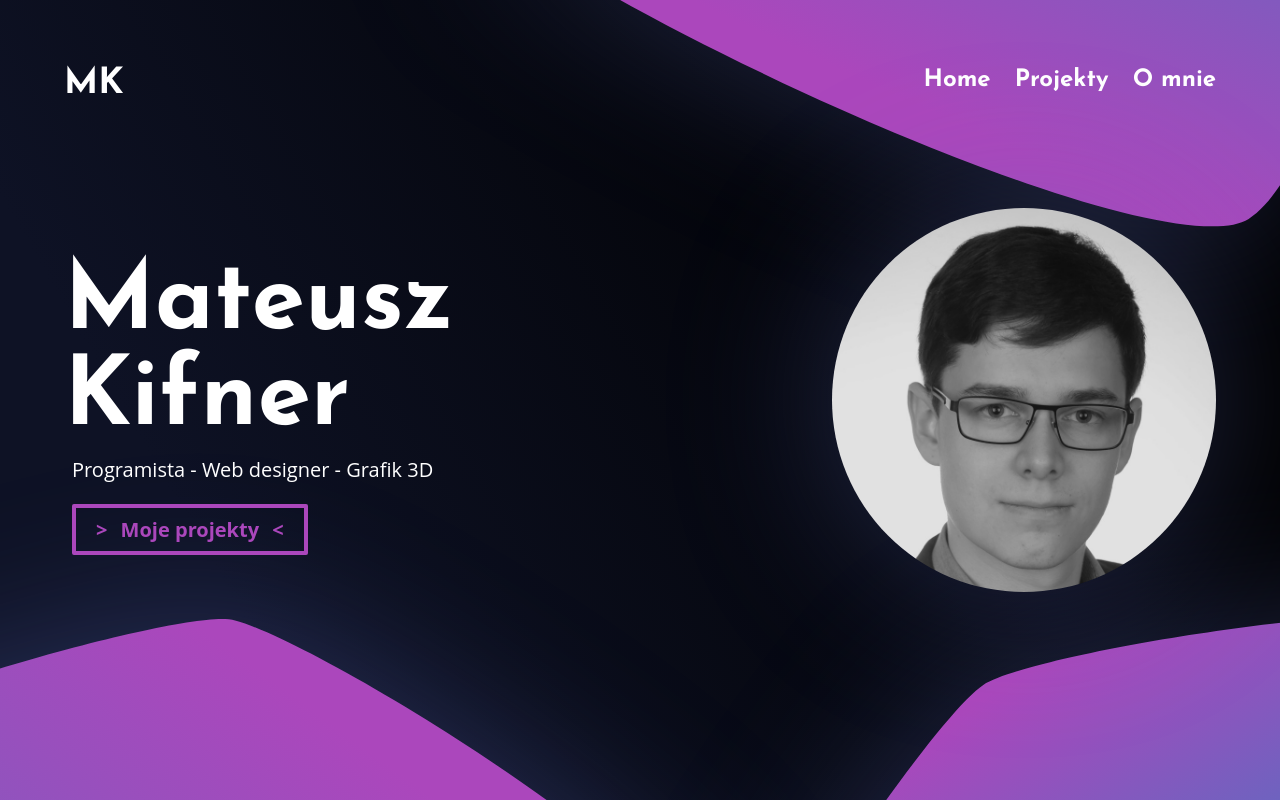
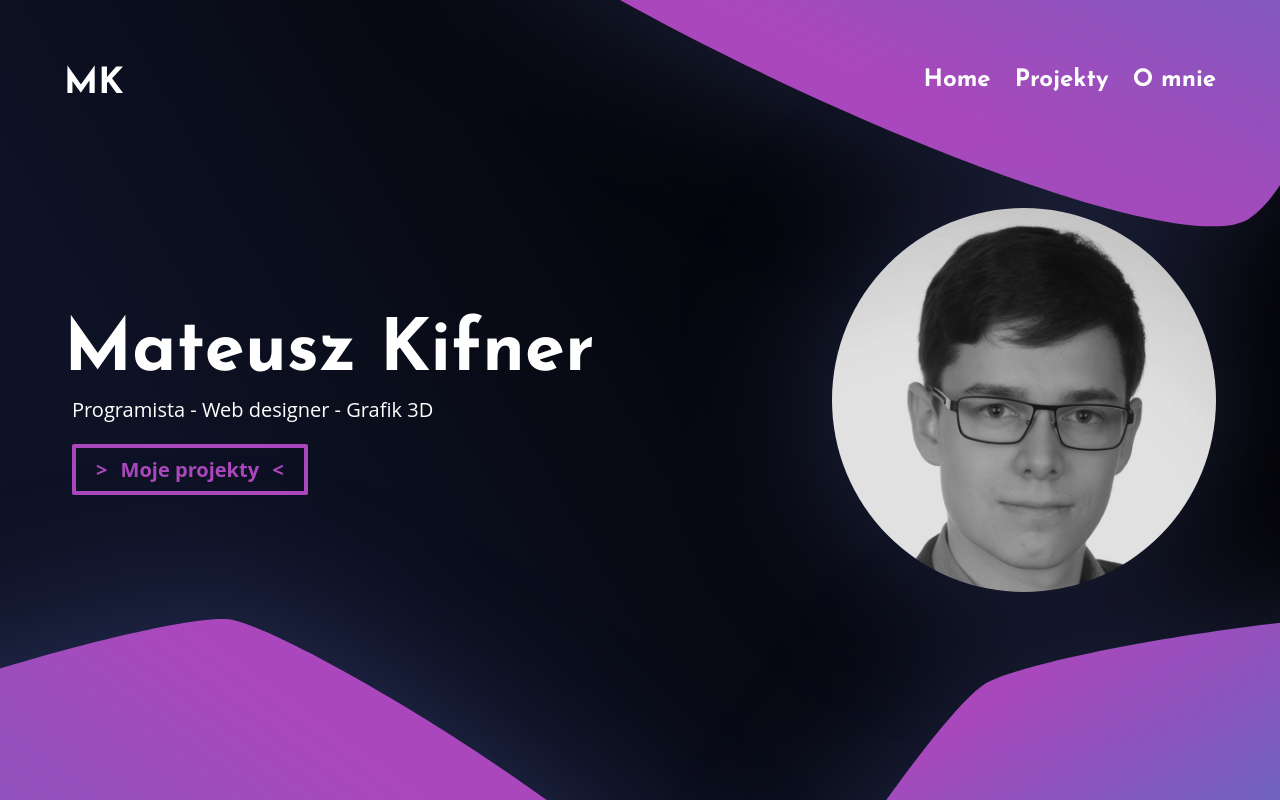
Before and after one commit to mateusz-kifner/kifner-mateusz.github.io, an Astro site: page / in a window 1280 px wide. Built offline with nearby package versions, Linux system fonts and the light colour scheme; Astro itself is replaced by a stand-in of ours.

Commit message:
fixed title warp

```diff
--- a/src/components/Hero.astro
+++ b/src/components/Hero.astro
@@ -14,9 +14,9 @@ import Button from "./Button/index"
   </div>
   <Nav client:load />
   <div
-    class="xl:max-w-screen-xl w-full max-w-none flex flex-col-reverse xl:flex-row  absolute left-1/2 top-1/2 -translate-x-1/2 -translate-y-1/2 items-center p-16 gap-32">
+    class="xl:max-w-screen-xl w-full max-w-none flex flex-col-reverse xl:flex-row  absolute left-1/2 top-1/2 -translate-x-1/2 -translate-y-1/2 items-center xl:p-16 xl:gap-0 gap-8">
     <div class="flex-grow flex flex-col xl:justify-start xl:items-start justify-center items-center">
-      <h1 class="font-josefin-sans xl:text-8xl font-bold text-4xl">
+      <h1 class="font-josefin-sans xl:text-7xl font-bold text-4xl">
         Mateusz Kifner
       </h1>
       <div class="p-2 pb-8 font-open-sans xl:text-xl text-md">
```
